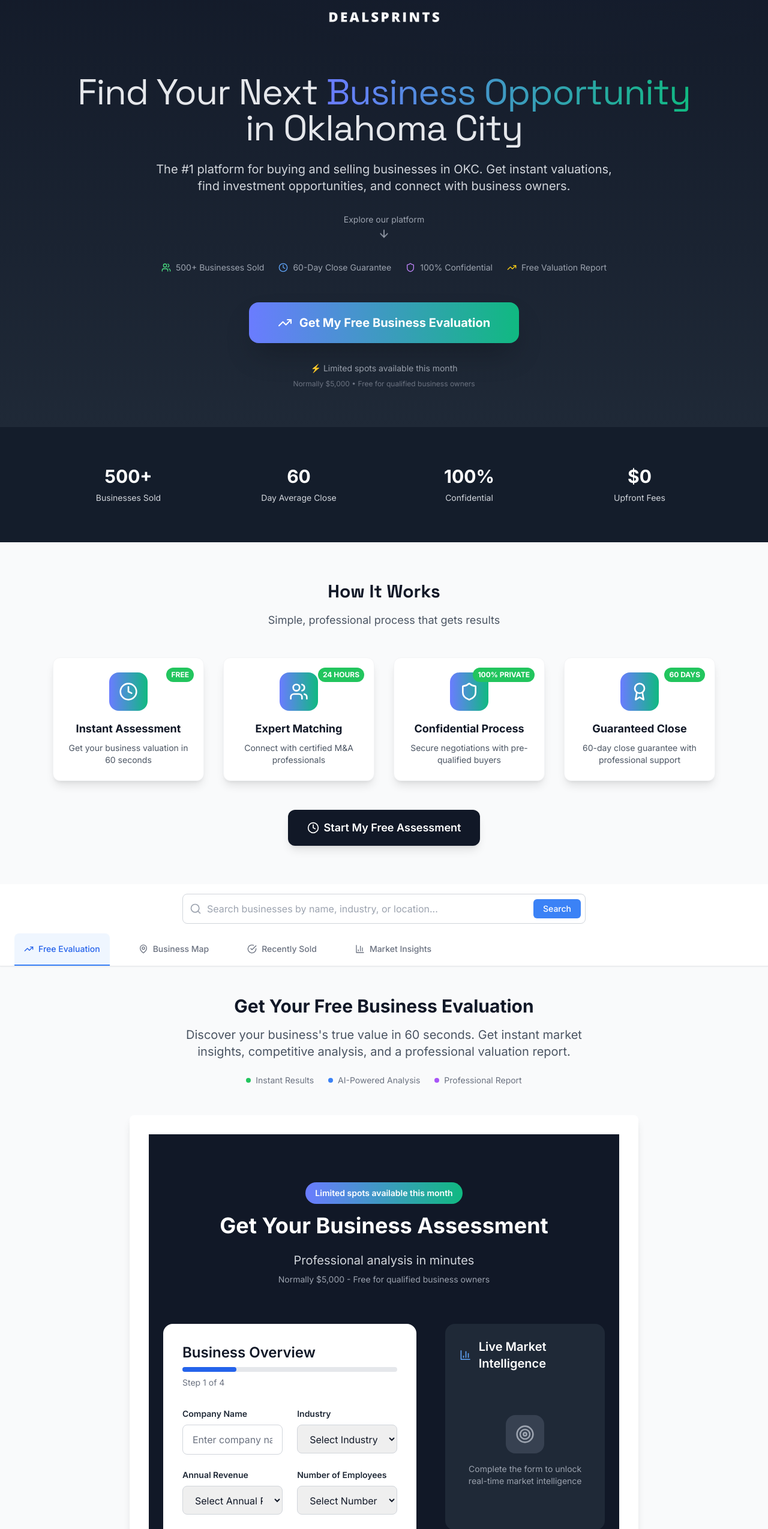
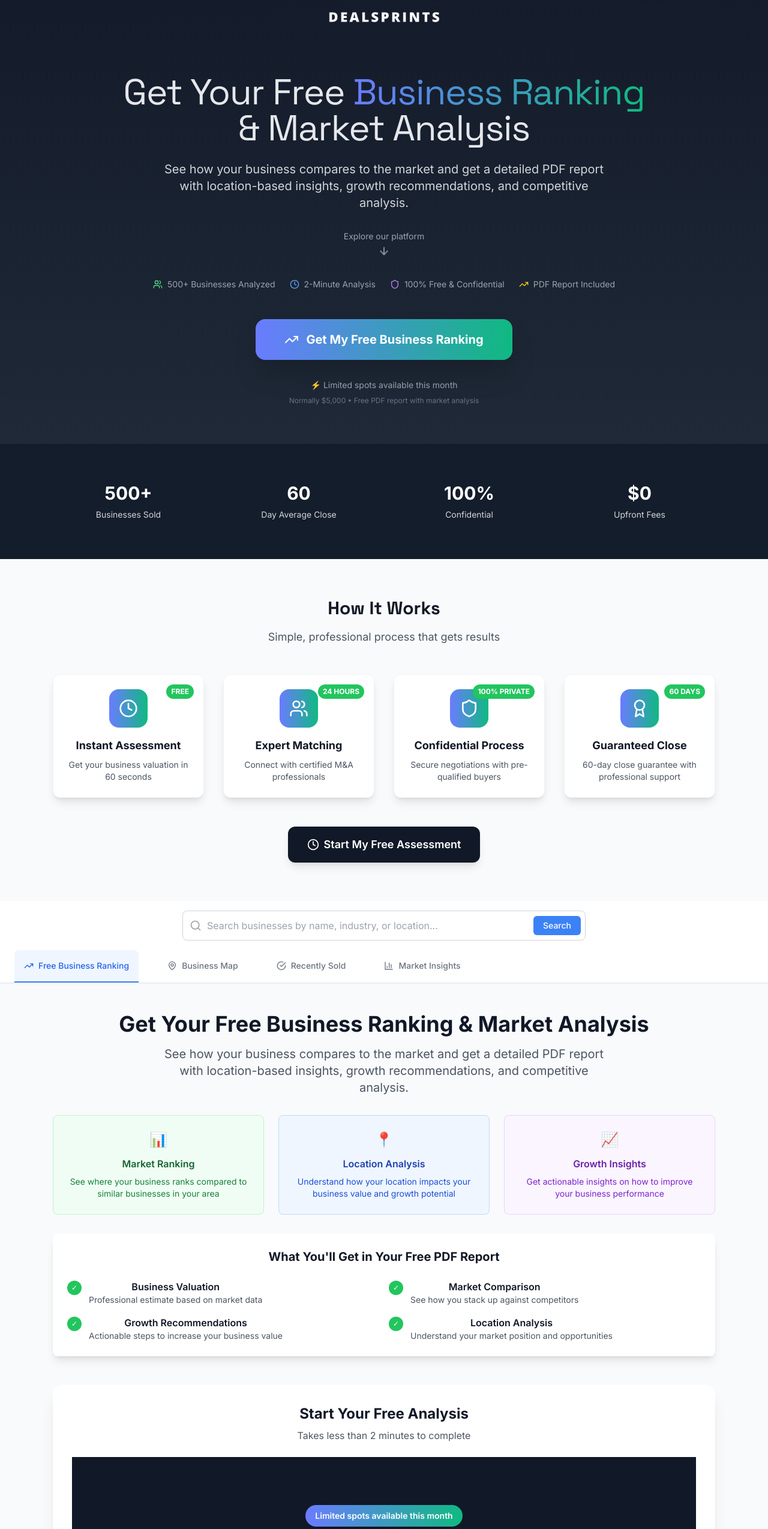
Before and after one commit to AgentAnalytics-ai/dealsprints, a Next.js app: page / in a window 1280 px wide. Shown: the part 180-2729 px from the top of the page at 60% size. Built offline with nearby package versions, Linux system fonts and the light colour scheme.

Commit message:
Implement meta psychology optimization: Enhanced Free Evaluation tab with value proposition cards, PDF report benefits, and psychology-driven messaging

```diff
--- a/src/components/FreeEvaluationTab.tsx
+++ b/src/components/FreeEvaluationTab.tsx
@@ -5,32 +5,97 @@
 export function FreeEvaluationTab() {
   return (
     <div className="py-12">
-      <div className="mx-auto max-w-4xl px-6">
+      <div className="mx-auto max-w-6xl px-6">
+        {/* Psychology-Optimized Header */}
         <div className="text-center mb-12">
-          <h2 className="text-3xl font-bold text-gray-900 mb-4">
-            Get Your Free Business Evaluation
+          <h2 className="text-4xl font-bold text-gray-900 mb-4">
+            Get Your Free Business Ranking & Market Analysis
           </h2>
-          <p className="text-xl text-gray-600 max-w-2xl mx-auto">
-            Discover your business's true value in 60 seconds. Get instant market insights,
-            competitive analysis, and a professional valuation report.
+          <p className="text-xl text-gray-600 max-w-3xl mx-auto mb-8">
+            See how your business compares to the market and get a detailed PDF report with
+            location-based insights, growth recommendations, and competitive analysis.
           </p>
-          <div className="mt-6 flex justify-center space-x-6 text-sm text-gray-500">
-            <div className="flex items-center">
-              <div className="w-2 h-2 bg-green-500 rounded-full mr-2"></div>
-              Instant Results
+
+          {/* Value Proposition Cards */}
+          <div className="grid grid-cols-1 md:grid-cols-3 gap-6 mb-8">
+            <div className="bg-green-50 border border-green-200 rounded-lg p-6">
+              <div className="text-green-600 text-2xl mb-3">📊</div>
+              <h3 className="font-semibold text-green-800 mb-2">Market Ranking</h3>
+              <p className="text-sm text-green-700">See where your business ranks compared to similar businesses in your area</p>
             </div>
-            <div className="flex items-center">
-              <div className="w-2 h-2 bg-blue-500 rounded-full mr-2"></div>
-              AI-Powered Analysis
+
+            <div className="bg-blue-50 border border-blue-200 rounded-lg p-6">
+              <div className="text-blue-600 text-2xl mb-3">📍</div>
+              <h3 className="font-semibold text-blue-800 mb-2">Location Analysis</h3>
+              <p className="text-sm text-blue-700">Understand how your location impacts your business value and growth potential</p>
             </div>
-            <div className="flex items-center">
-              <div className="w-2 h-2 bg-purple-500 rounded-full mr-2"></div>
-              Professional Report
+
+            <div className="bg-purple-50 border border-purple-200 rounded-lg p-6">
+              <div className="text-purple-600 text-2xl mb-3">📈</div>
+              <h3 className="font-semibold text-purple-800 mb-2">Growth Insights</h3>
+              <p className="text-sm text-purple-700">Get actionable insights on how to improve your business performance</p>
+            </div>
+          </div>
+
+          {/* Social Proof */}
+          <div className="bg-white rounded-lg shadow-lg p-6 mb-8">
+            <h3 className="text-xl font-bold text-gray-900 mb-6 text-center">
+              What You'll Get in Your Free PDF Report
+            </h3>
+            <div className="grid grid-cols-1 md:grid-cols-2 gap-4">
+              <div className="flex items-start space-x-3">
+                <div className="w-6 h-6 bg-green-500 rounded-full flex items-center justify-center flex-shrink-0 mt-0.5">
+                  <span className="text-white text-xs">✓</span>
+                </div>
+                <div>
+                  <h4 className="font-semibold text-gray-900">Business Valuation</h4>
+                  <p className="text-sm text-gray-600">Professional estimate based on market data</p>
+                </div>
+              </div>
+
+              <div className="flex items-start space-x-3">
+                <div className="w-6 h-6 bg-green-500 rounded-full flex items-center justify-center flex-shrink-0 mt-0.5">
+                  <span className="text-white text-xs">✓</span>
+                </div>
+                <div>
+                  <h4 className="font-semibold text-gray-900">Market Comparison</h4>
+                  <p className="text-sm text-gray-600">See how you stack up against competitors</p>
+                </div>
+              </div>
+
+              <div className="flex items-start space-x-3">
+                <div className="w-6 h-6 bg-green-500 rounded-full flex items-center justify-center flex-shrink-0 mt-0.5">
+                  <span className="text-white text-xs">✓</span>
+                </div>
+                <div>
+                  <h4 className="font-semibold text-gray-900">Growth Recommendations</h4>
+                  <p className="text-sm text-gray-600">Actionable steps to increase your business value</p>
+                </div>
+              </div>
+
+              <div className="flex items-start space-x-3">
+                <div className="w-6 h-6 bg-green-500 rounded-full flex items-center justify-center flex-shrink-0 mt-0.5">
+                  <span className="text-white text-xs">✓</span>
+                </div>
+                <div>
+                  <h4 className="font-semibold text-gray-900">Location Analysis</h4>
+                  <p className="text-sm text-gray-600">Understand your market position and opportunities</p>
+                </div>
+              </div>
             </div>
           </div>
         </div>
 
-        <div className="bg-white rounded-lg shadow-lg p-8">
+        {/* Assessment Form */}
+        <div className="bg-white rounded-2xl shadow-xl p-8">
+          <div className="text-center mb-6">
+            <h3 className="text-2xl font-bold text-gray-900 mb-2">
+              Start Your Free Analysis
+            </h3>
+            <p className="text-gray-600">
+              Takes less than 2 minutes to complete
+            </p>
+          </div>
           <Assessment />
         </div>
       </div>
--- a/src/components/Hero.tsx
+++ b/src/components/Hero.tsx
@@ -26,19 +26,19 @@
             <Logo size="massive" showText={false} className="justify-center" />
           </div>
 
-          {/* Zillow-Style Headline */}
+          {/* Psychology-Optimized Headline */}
           <h1 className="font-display text-5xl md:text-6xl leading-tight tracking-[-0.02em] mb-6">
-            Find Your Next{" "}
+            Get Your Free{" "}
             <span className="bg-gradient-to-r from-brand to-deal bg-clip-text text-transparent">
-              Business Opportunity
+              Business Ranking
             </span>
-            <br />in Oklahoma City
+            <br />& Market Analysis
           </h1>
 
           {/* Value Proposition */}
           <p className="max-w-3xl mx-auto text-xl text-gray-300 mb-8">
-            The #1 platform for buying and selling businesses in OKC.
-            Get instant valuations, find investment opportunities, and connect with business owners.
+            See how your business compares to the market and get a detailed PDF report with
+            location-based insights, growth recommendations, and competitive analysis.
           </p>
 
           {/* Scroll Indicator */}
@@ -58,19 +58,19 @@
           <div className="flex flex-wrap justify-center gap-6 mb-12 text-sm text-gray-400">
             <div className="flex items-center gap-2">
               <Users className="w-4 h-4 text-green-400" />
-              <span>500+ Businesses Sold</span>
+              <span>500+ Businesses Analyzed</span>
             </div>
             <div className="flex items-center gap-2">
               <Clock className="w-4 h-4 text-blue-400" />
-              <span>60-Day Close Guarantee</span>
+              <span>2-Minute Analysis</span>
             </div>
             <div className="flex items-center gap-2">
               <Shield className="w-4 h-4 text-purple-400" />
-              <span>100% Confidential</span>
+              <span>100% Free & Confidential</span>
             </div>
             <div className="flex items-center gap-2">
               <TrendingUp className="w-4 h-4 text-yellow-400" />
-              <span>Free Valuation Report</span>
+              <span>PDF Report Included</span>
             </div>
           </div>
 
@@ -94,7 +94,7 @@
               }}
             >
               <TrendingUp className="w-6 h-6" />
-              Get My Free Business Evaluation
+              Get My Free Business Ranking
             </a>
           </motion.div>
 
@@ -109,7 +109,7 @@
               ⚡ Limited spots available this month
             </p>
             <p className="text-xs text-gray-500">
-              Normally $5,000 • Free for qualified business owners
+              Normally $5,000 • Free PDF report with market analysis
             </p>
           </motion.div>
         </motion.div>
--- a/src/components/TopNavigation.tsx
+++ b/src/components/TopNavigation.tsx
@@ -23,7 +23,7 @@
   }, []);
 
   const tabs = [
-    { id: 'evaluation', label: 'Free Evaluation', icon: TrendingUp, description: 'Get instant business valuation' },
+    { id: 'evaluation', label: 'Free Business Ranking', icon: TrendingUp, description: 'Get instant business valuation & PDF report' },
     { id: 'marketplace', label: 'Business Map', icon: MapPin, description: 'Explore OKC businesses' },
     { id: 'sold', label: 'Recently Sold', icon: CheckCircle, description: 'See actual sale prices' },
     { id: 'insights', label: 'Market Insights', icon: BarChart3, description: 'AI-powered market data' }
```
